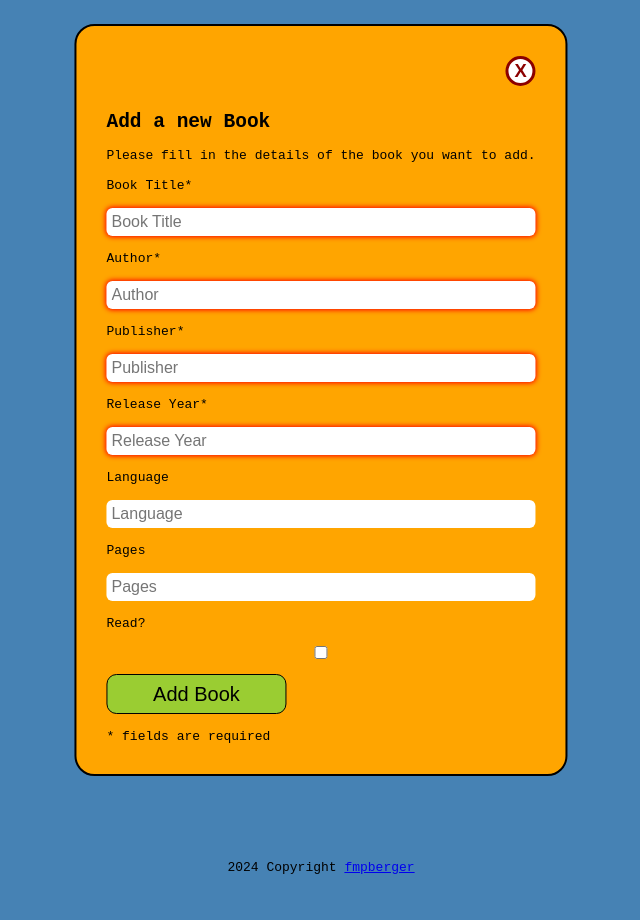
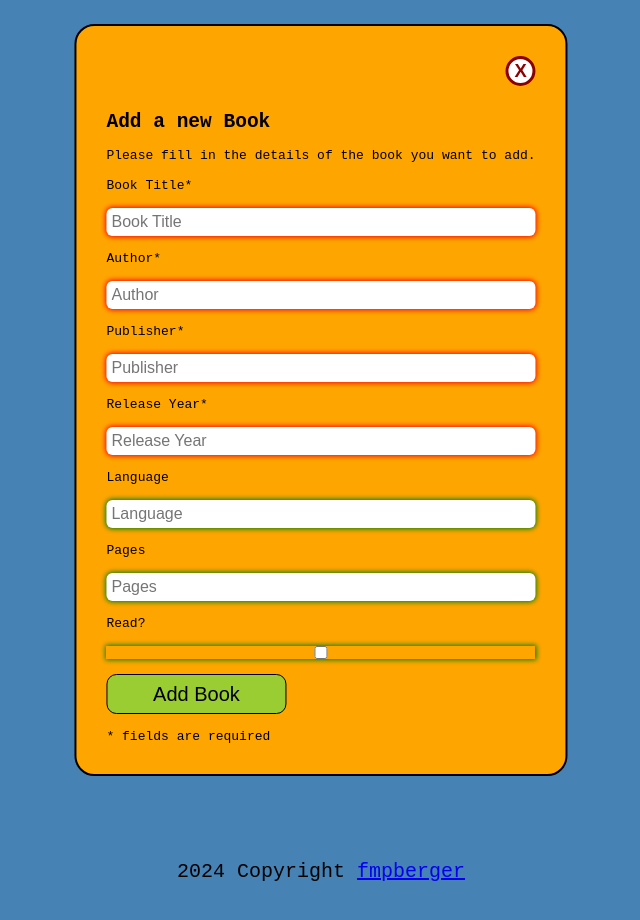
Before and after one commit to fmpberger88/library-odin, a website built with Vite: page index.html in a window 1280 px wide. Both pictures are taken after a click on the button "Add a new book". Shown: the whole page, without its empty margins (319-959 px from the left). Before the commit the page ends 875 px from the top, so only its background shows below. Built offline with nearby package versions, Linux system fonts and the light colour scheme.

Commit message:
adding input:valid

```diff
--- a/styles.css
+++ b/styles.css
@@ -132,6 +132,8 @@ footer {
     align-items: center;
     justify-content: center;
     margin-top: 600px;
+    margin-bottom: 50px;
+    font-size: 1.25rem;
 }
 
 /* Modal */
@@ -193,6 +195,10 @@ input:invalid {
     box-shadow: 0 0 5px 1px red;
 }
 
+input:valid {
+    box-shadow: 0 0 5px 1px green;
+}
+
 #saveBook {
     background-color: yellowgreen;
     font-size: 1.25rem;
```
